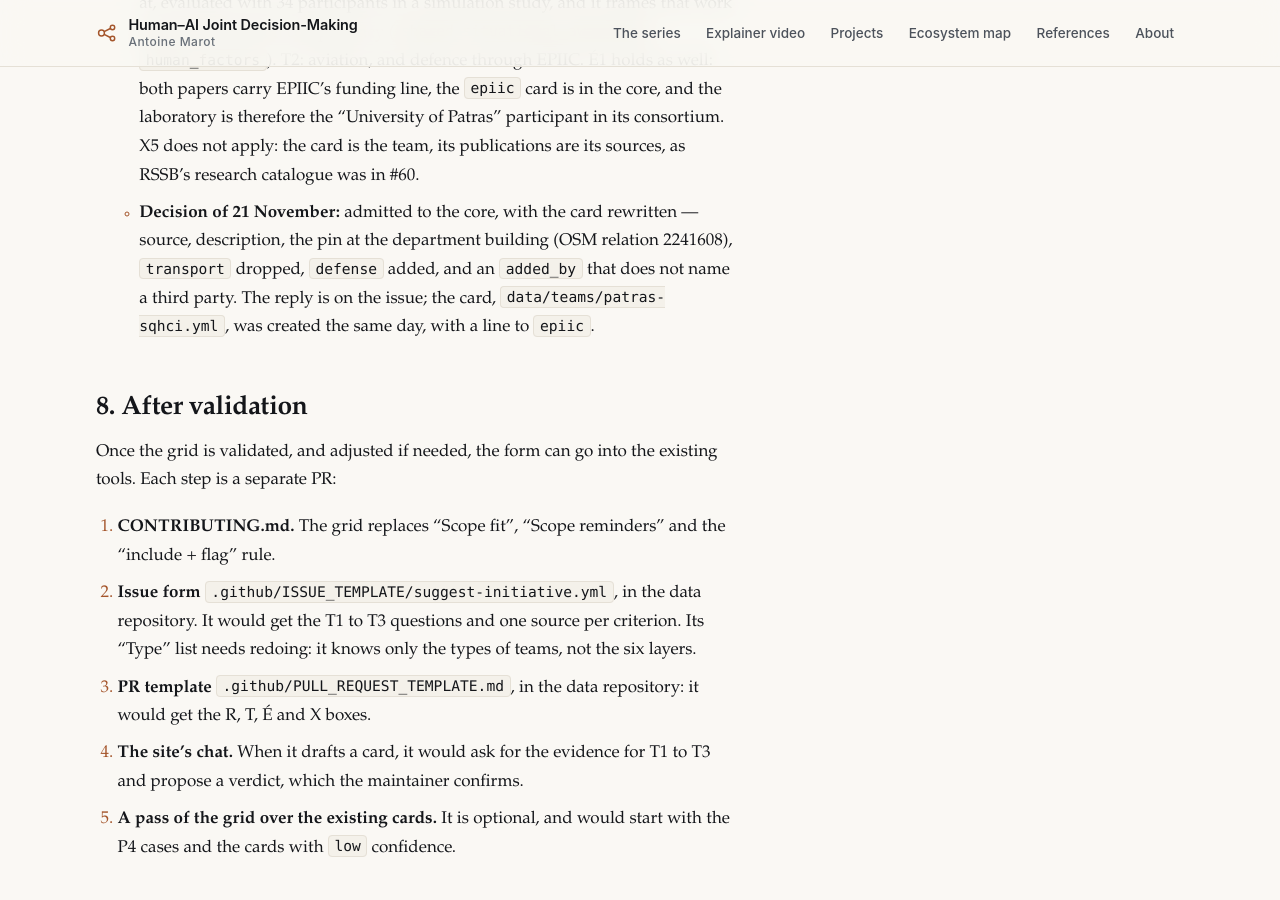
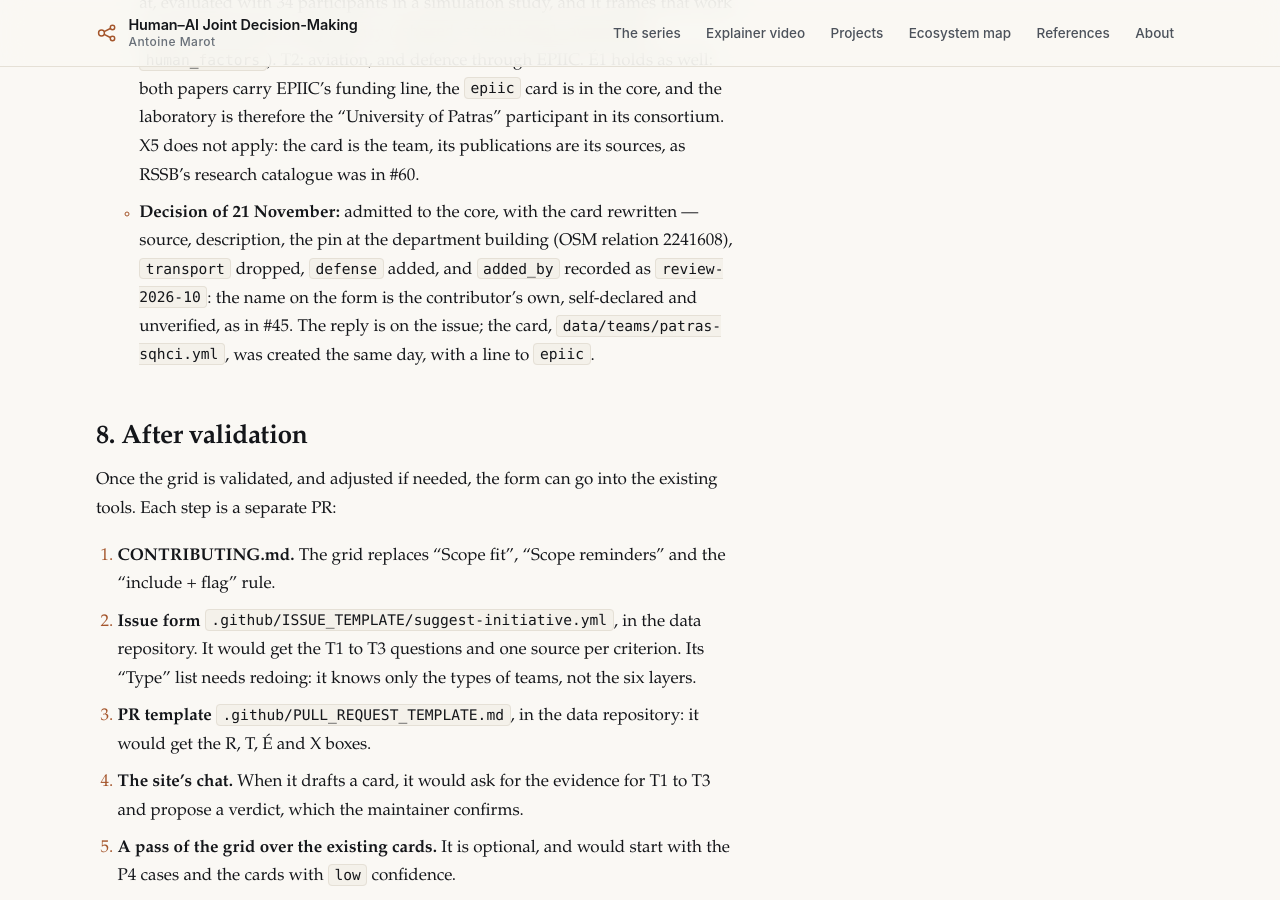
Before and after one commit to marota/human-ai-collaboration, a Jekyll site: the page built from docs/admission-criteria.md, in a window 1280 px wide and 900 px high, scrolled down 13529 px. Built offline with Jekyll 4.4.1, drawn with Linux system fonts in a browser that asks for light colours; our own code applies the rules of GitHub Pages for plain Markdown files.

Commit message:
Say what the chat's "added by" field actually is
Section 7's note on the Patras proposal read as if `added_by` named someone who
had not proposed the card. The chat's form asks the contributor for it — "Added
by", required, "your GitHub handle or name" (`chat/cards.py`) — so the name is
self-declared and unverified, not wrong. The card still records
`review-2026-10`, as #45's did, since nothing checks the name.

The comment on #64 and the data repository's French text are corrected the same
way (marota/eu-hai-collab-map#27).

Co-Authored-By: Claude Opus 5 <noreply@anthropic.com>

```diff
--- a/docs/admission-criteria.md
+++ b/docs/admission-criteria.md
@@ -233,7 +233,7 @@ To check that the grid gives verdicts consistent with the map, here is what it w
 - **The proposal of 18 November**, which came through the public chat: the Software Quality and Human-Computer Interaction Laboratory of the University of Patras, issue [#64](https://github.com/marota/human-ai-collaboration/issues/64) of this repository.
   - **The proposal does not stand on its own source.** The page it cites, `softwarequalitylab.wordpress.com`, is only a redirect notice, with no content since 2019, and the laboratory's current site, `sqlab.ceid.upatras.gr`, refused connections on 21 November. Its last sentence is wrong: DIVA and PAUSA are Guy André Boy's projects, and nothing links them to Patras — Xenos and Boy have no co-authored work (OpenAlex). It comes from the conversation itself, where the visitor asked which projects Boy ran just before asking about this laboratory. `domains: [transport, aviation]` had no source, and the pin fell in the centre of Patras, 6.6 km from the Rio campus its address gives.
   - **Core, on other sources.** R1 and R2: the laboratory names itself in its publications and in the archived capture of its site. T1 and T3: in EPIIC (European Defence Fund, grant 101103592) it built a gaze-responsive flight display that highlights the object on the moving map the pilot has not looked at, evaluated with 34 participants in a simulation study, and it frames that work against automation complacency (`shared_situational_awareness`, `human_factors`). T2: aviation, and defence through EPIIC. É1 holds as well: both papers carry EPIIC's funding line, the `epiic` card is in the core, and the laboratory is therefore the "University of Patras" participant in its consortium. X5 does not apply: the card is the team, its publications are its sources, as RSSB's research catalogue was in #60.
-  - **Decision of 21 November:** admitted to the core, with the card rewritten — source, description, the pin at the department building (OSM relation 2241608), `transport` dropped, `defense` added, and an `added_by` that does not name a third party. The reply is on the issue; the card, `data/teams/patras-sqhci.yml`, was created the same day, with a line to `epiic`.
+  - **Decision of 21 November:** admitted to the core, with the card rewritten — source, description, the pin at the department building (OSM relation 2241608), `transport` dropped, `defense` added, and `added_by` recorded as `review-2026-10`: the name on the form is the contributor's own, self-declared and unverified, as in #45. The reply is on the issue; the card, `data/teams/patras-sqhci.yml`, was created the same day, with a line to `epiic`.
 
 ## 8. After validation
 
```
